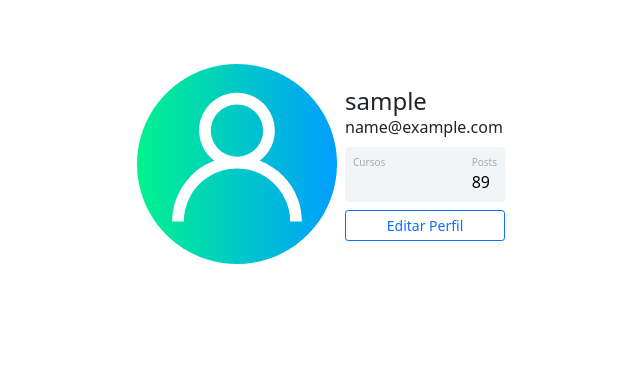
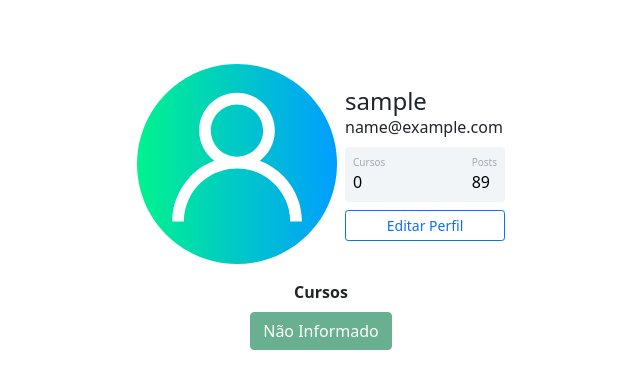
Before and after one commit to incolumepy-cursos/flask-impressionador, a Flask app: page /perfil in a window 1280 px wide. Shown: the part 56-445 px from the top of the page, without its empty margins (319-959 px from the left). Run offline with Flask 2, Linux system fonts and the light colour scheme; the visitor is signed in with stand-in values (Sample User, id 1); data comes from the database, SQL or seed files in the repository; some libraries are stand-ins or nearby versions.

Commit message:
Exibir cursos e suas quantidades no perfil de usuários

```diff
--- a/jedi/templates/perfil.html
+++ b/jedi/templates/perfil.html
@@ -12,7 +12,11 @@
                 <div class="p-2 mt-2 bg-primary d-flex justify-content-between rounded text-white stats">
                     <div class="d-flex flex-column">
                         <span class="articles">Cursos</span>
-                        <span class="number1">{{ cursos }}</span>
+                        {% if 'Não Informado' in current_user.cursos %}
+                        <span class="number1">0</span>
+                        {% else %}
+                        <span class="number1">{{ current_user.cursos.count(';') +1 }}</span>
+                        {% endif %}
                     </div>
                     <div class="d-flex flex-column"> <span class="rating">Posts</span> <span class="number3">89</span> </div>
                 </div>
@@ -26,6 +30,14 @@
         </div>
     </div>
 </div>
+<div class="row justify-content-center">
+    <div class="col-xs-1 text-center">
+        <strong>Cursos</strong> <br/>
+        {% for curso in current_user.cursos.split(';') %}
+        <button type="button" class="btn btn-success mt-2" disabled> {{ curso }} </button>
+        {% endfor %}
+    </div>
+</div>
   {% block form_editar_perfil %}
   {% endblock %}
 {% endblock %}
```
